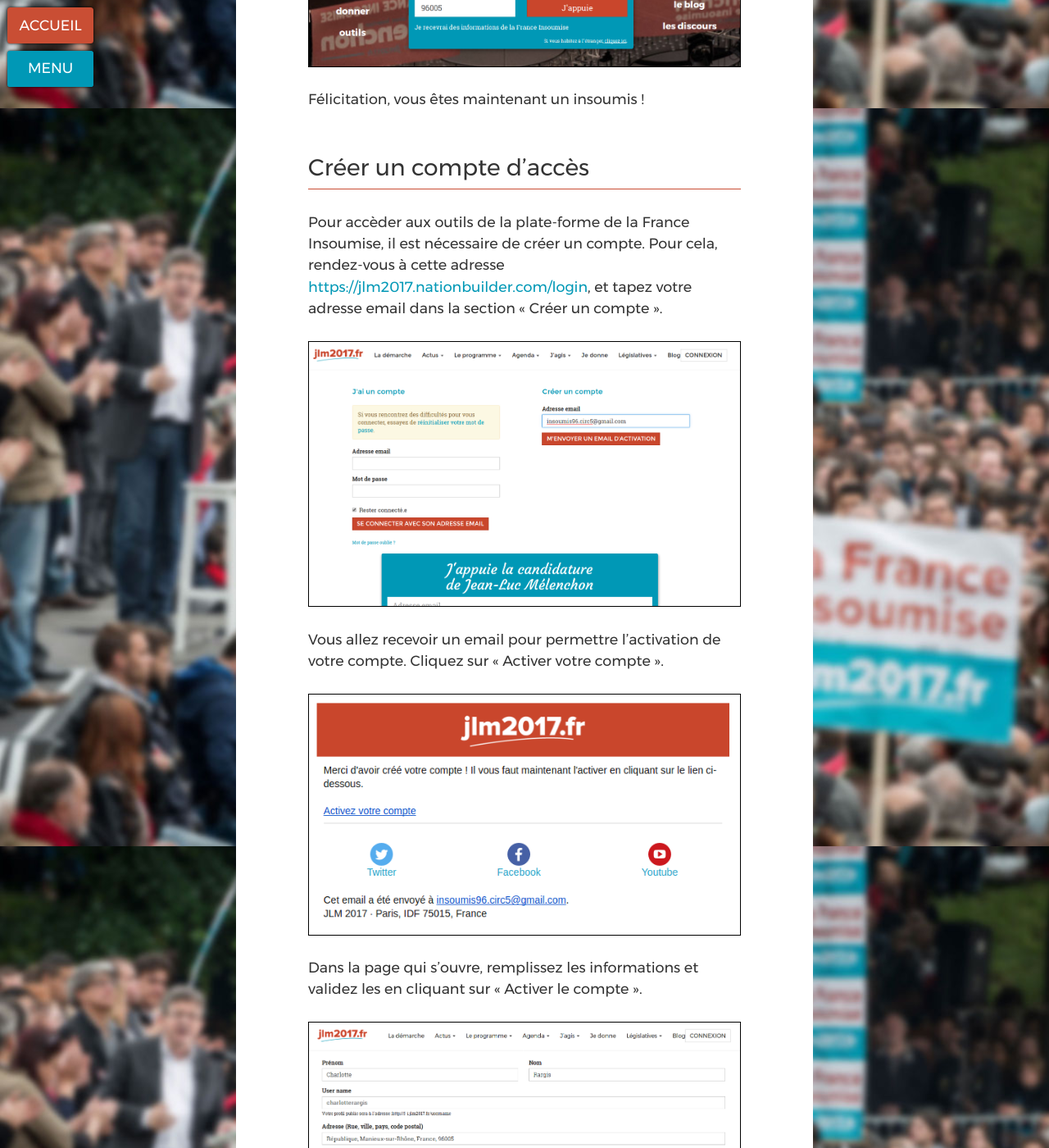
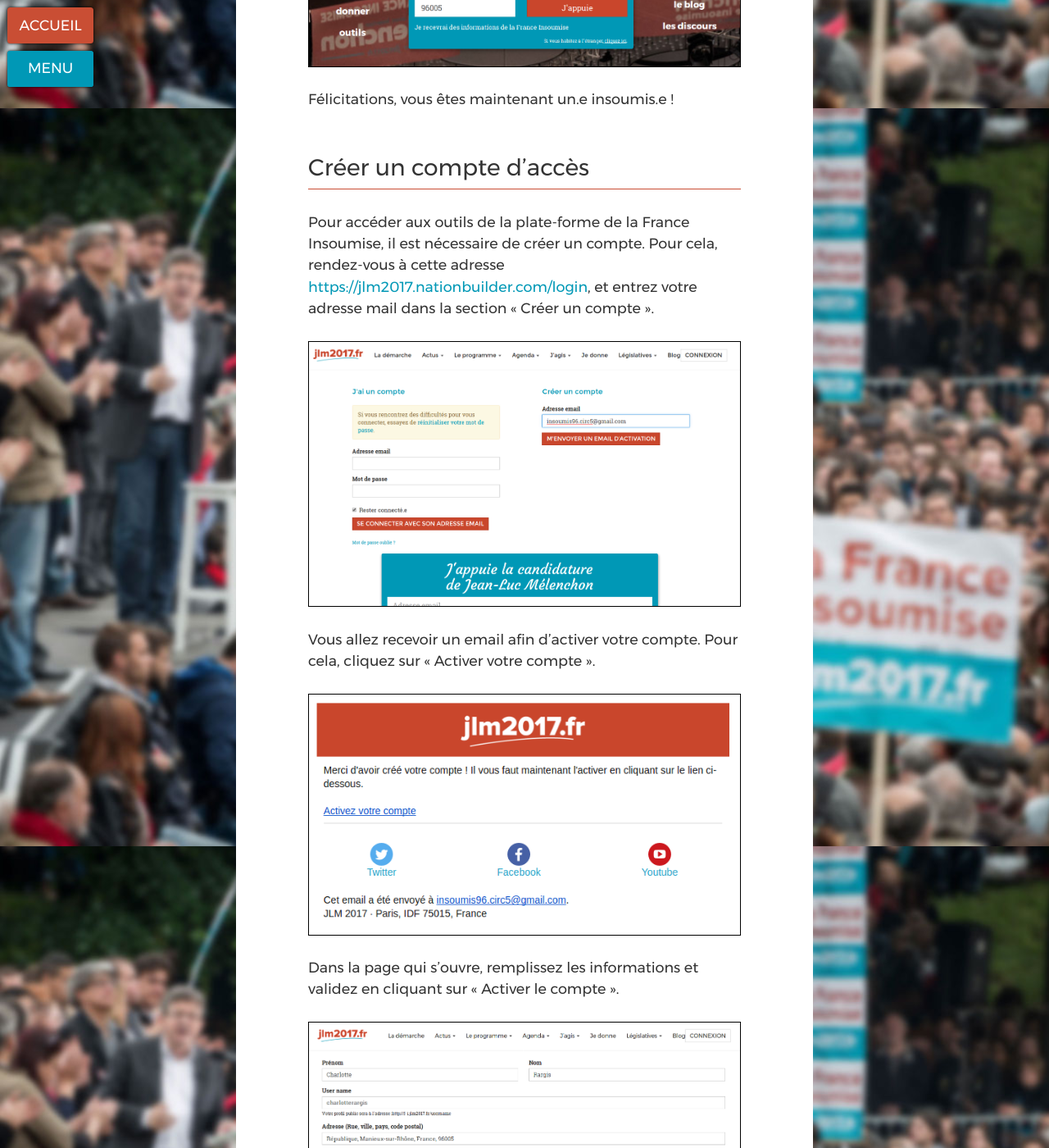
Before and after one commit to ryuran/kitcampagne.fi, a Jekyll site: the page built from _cat_franceinsoumise/rejoindre.md, in a window 1280 px wide and 1400 px high, scrolled down 768 px. Shown: the whole window at 82% size. Built offline with Jekyll 4.4.1, drawn with Linux system fonts in a browser that asks for light colours; some of the changed text lies outside the part shown.

Commit message:
Update rejoindre.md
Corrections

```diff
--- a/_cat_franceinsoumise/rejoindre.md
+++ b/_cat_franceinsoumise/rejoindre.md
@@ -10,22 +10,22 @@
 
 ## Rejoindre la France Insoumise
 
-Pour rejoindre la France insoumise, rendez-vous à [https://lafranceinsoumise.fr](https://lafranceinsoumise.fr), et completez le formulaire.
+Pour rejoindre la France insoumise, rendez-vous sur [https://lafranceinsoumise.fr](https://lafranceinsoumise.fr), et complétez le formulaire.
 
-![Formulaire de d’adhésion à la France Insoumise](/assets/images/screenshots/franceinsoumise-form.png)
+![Formulaire d’adhésion à la France Insoumise](/assets/images/screenshots/franceinsoumise-form.png)
 
-Félicitation, vous êtes maintenant un insoumis !
+Félicitations, vous êtes maintenant un.e insoumis.e !
 
 ## Créer un compte d’accès
 
-Pour accèder aux outils de la plate-forme de la France Insoumise, il est nécessaire de créer un compte. Pour cela, rendez-vous à cette adresse [https://jlm2017.nationbuilder.com/login](https://jlm2017.nationbuilder.com/login), et tapez votre adresse email dans la section « Créer un compte ».
+Pour accéder aux outils de la plate-forme de la France Insoumise, il est nécessaire de créer un compte. Pour cela, rendez-vous à cette adresse [https://jlm2017.nationbuilder.com/login](https://jlm2017.nationbuilder.com/login), et entrez votre adresse mail dans la section « Créer un compte ».
 
 ![Formulaire de création de compte](/assets/images/screenshots/fi-nationbuilder1.png)
 
-Vous allez recevoir un email pour permettre l’activation de votre compte. Cliquez sur « Activer votre compte ».
+Vous allez recevoir un email afin d'activer votre compte. Pour cela, cliquez sur « Activer votre compte ».
 
 ![Email d’activation du compte](/assets/images/screenshots/fi-nationbuilder2.png)
 
-Dans la page qui s’ouvre, remplissez les informations et validez les en cliquant sur « Activer le compte ».
+Dans la page qui s’ouvre, remplissez les informations et validez en cliquant sur « Activer le compte ».
 
 ![Formulaire de création de compte, deuxième étape](/assets/images/screenshots/fi-nationbuilder3.png)
```
